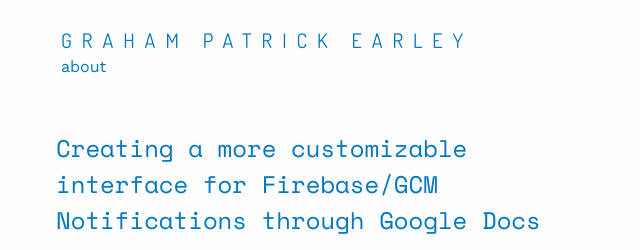
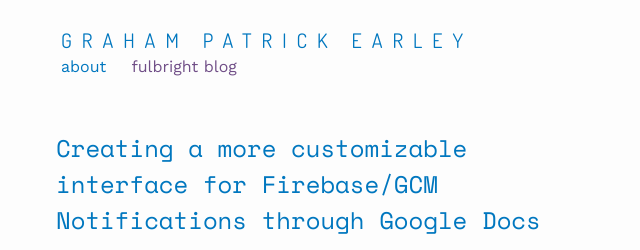
Before and after one commit to grahamearley/blog, a Jekyll site: the page built from index.html, in a window 1280 px wide. Shown: the top 250 px of the page, without its empty margins (309-949 px from the left). Built offline with Jekyll 4.4.1, drawn with Linux system fonts in a browser that asks for light colours.

Commit message:
Add Fulbright blog link to blog nav

```diff
--- a/_includes/header.html
+++ b/_includes/header.html
@@ -6,12 +6,14 @@
 
     <nav class="site-nav">
       <div class="trigger">
-<!--          <a class="page-link" href="/">Website</a>-->
+
         {% for my_page in site.pages %}
           {% if my_page.title %}
           <a class="page-link" href="{{ my_page.url | prepend: site.baseurl }}">{{ my_page.title }}</a>
           {% endif %}
         {% endfor %}
+
+        <a class="page-link-featured" href="http://fulbright.grahamearley.website">Fulbright blog</a>
       </div>
     </nav>
 
--- a/_sass/_layout.scss
+++ b/_sass/_layout.scss
@@ -48,6 +48,16 @@
 
     .page-link {
         line-height: $base-line-height;
+
+      // Gaps between nav items, but not on the last one
+        &:not(:last-child) {
+            margin-right: 20px;
+        }
+    }
+
+    .page-link-featured {
+        line-height: $base-line-height;
+        color: $grey-purple-color;
 
       // Gaps between nav items, but not on the last one
         &:not(:last-child) {
--- a/css/main.scss
+++ b/css/main.scss
@@ -21,6 +21,7 @@
 $background-color: #fdfdfd;
 $brand-color:      #0077bf;
 
+$grey-purple-color:#704e87;
 $grey-color:       #828282;
 $grey-color-light: lighten($grey-color, 40%);
 $grey-color-dark:  darken($grey-color, 25%);
```
